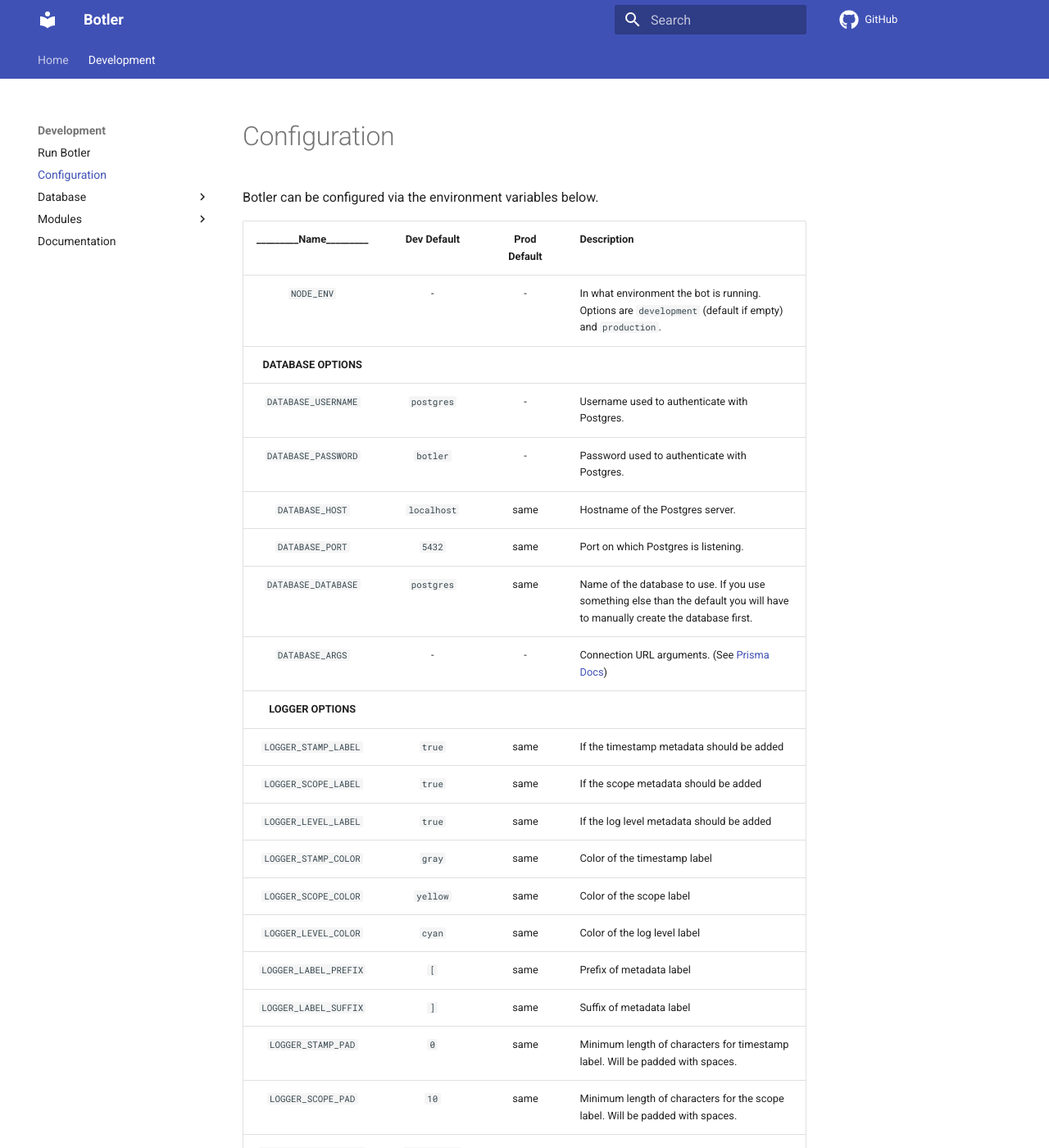
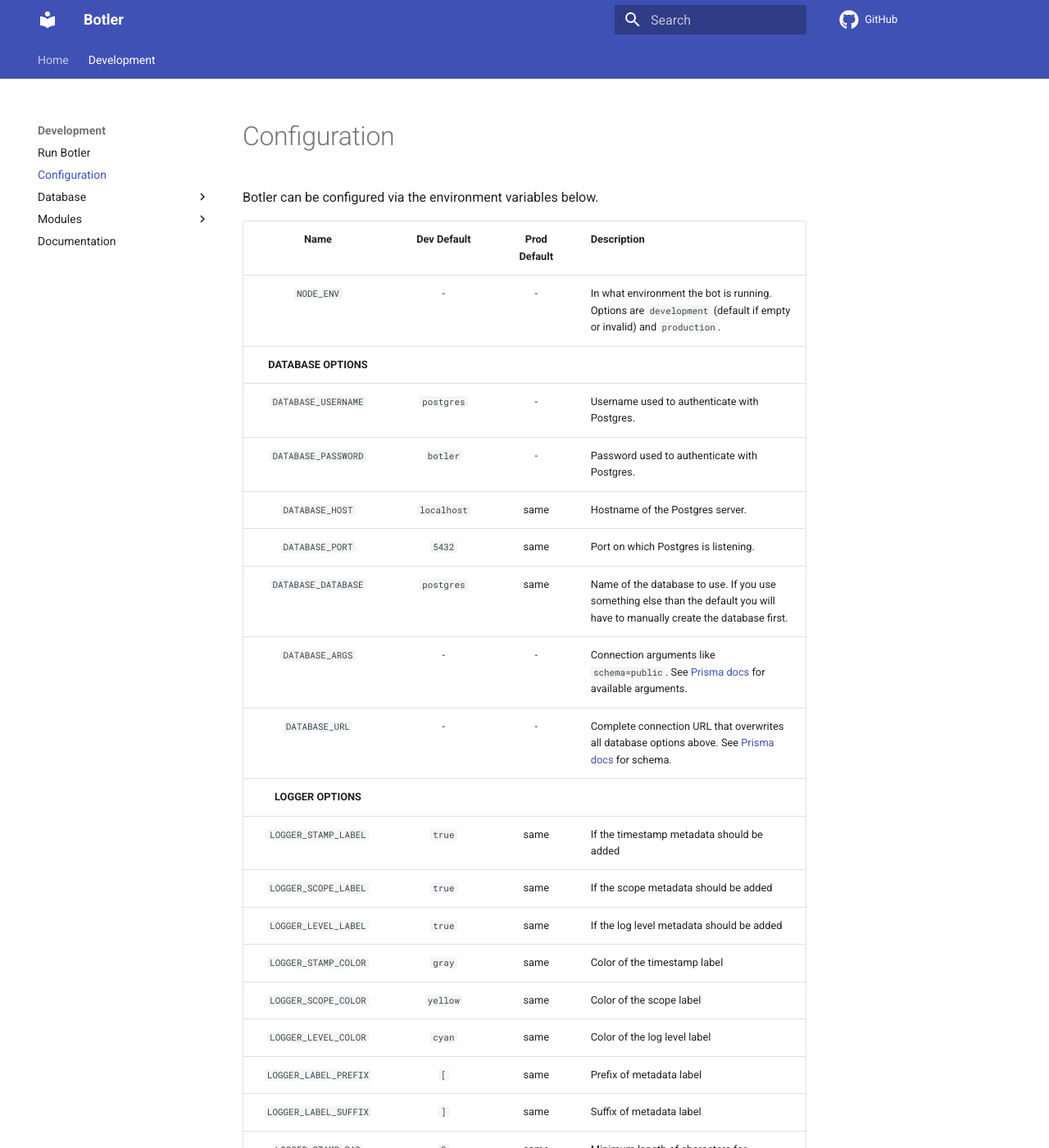
Before and after one commit to Botler-Dev/Botler, an MkDocs documentation site: the page built from docs/Development/Configuration.md, in a window 1280 px wide and 1400 px high. Shown: the whole window at 82% size. Built offline with MkDocs 1.6.1 and Material for MkDocs 9.7.7, drawn with Linux system fonts in a browser that asks for light colours; comment, search, counter and statistics services are not loaded; some of the changed text lies outside the part shown.

Commit message:
docs(database): add Prisma page

```diff
--- a/docs/Development/Configuration.md
+++ b/docs/Development/Configuration.md
@@ -3,30 +3,31 @@
 Botler can be configured via the environment variables below.
 
 <!-- The underscores surrounding "Name" are there to force a certain column with. This should be done via CSS in the future -->
-| _________Name_________ |        Dev Default        | Prod Default | Description                                                                                                                  |
-| :--------------------: | :-----------------------: | :----------: | :--------------------------------------------------------------------------------------------------------------------------- |
-|       `NODE_ENV`       |             -             |      -       | In what environment the bot is running. Options are `development` (default if empty) and `production`.                       |
-|  **DATABASE OPTIONS**  |
-|  `DATABASE_USERNAME`   |        `postgres`         |      -       | Username used to authenticate with Postgres.                                                                                 |
-|  `DATABASE_PASSWORD`   |         `botler`          |      -       | Password used to authenticate with Postgres.                                                                                 |
-|    `DATABASE_HOST`     |        `localhost`        |     same     | Hostname of the Postgres server.                                                                                             |
-|    `DATABASE_PORT`     |          `5432`           |     same     | Port on which Postgres is listening.                                                                                         |
-|  `DATABASE_DATABASE`   |        `postgres`         |     same     | Name of the database to use. If you use something else than the default you will have to manually create the database first. |
-|    `DATABASE_ARGS`     |             -             |      -       | Connection URL arguments. (See [Prisma Docs](https://www.prisma.io/docs/concepts/database-connectors/postgresql#arguments))  |
-|   **LOGGER OPTIONS**   |
-|  `LOGGER_STAMP_LABEL`  |          `true`           |     same     | If the timestamp metadata should be added                                                                                    |
-|  `LOGGER_SCOPE_LABEL`  |          `true`           |     same     | If the scope metadata should be added                                                                                        |
-|  `LOGGER_LEVEL_LABEL`  |          `true`           |     same     | If the log level metadata should be added                                                                                    |
-|  `LOGGER_STAMP_COLOR`  |          `gray`           |     same     | Color of the timestamp label                                                                                                 |
-|  `LOGGER_SCOPE_COLOR`  |         `yellow`          |     same     | Color of the scope label                                                                                                     |
-|  `LOGGER_LEVEL_COLOR`  |          `cyan`           |     same     | Color of the log level label                                                                                                 |
-| `LOGGER_LABEL_PREFIX`  |            `[`            |     same     | Prefix of metadata label                                                                                                     |
-| `LOGGER_LABEL_SUFFIX`  |            `]`            |     same     | Suffix of metadata label                                                                                                     |
-|   `LOGGER_STAMP_PAD`   |            `0`            |     same     | Minimum length of characters for timestamp label. Will be padded with spaces.                                                |
-|   `LOGGER_SCOPE_PAD`   |           `10`            |     same     | Minimum length of characters for the scope label. Will be padded with spaces.                                                |
-| `LOGGER_STAMP_FORMAT`  | `YYYY/MM/DD HH:mm:ss.sss` |     same     | Format of timestamp label. See the [Day.js documentation](https://day.js.org/docs/en/display/format) for more information.   |
-| **DEBUGGING OPTIONS**  |
-|  `PRISMA_LOG_QUERIES`  |          `false`          |     same     | If all database queries performed via Prisma should be logged.                                                               |
+| <div style="width:150px">Name</div> |        Dev Default        | Prod Default | Description                                                                                                                                                                          |
+| :---------------------------------: | :-----------------------: | :----------: | :----------------------------------------------------------------------------------------------------------------------------------------------------------------------------------- |
+|             `NODE_ENV`              |             -             |      -       | In what environment the bot is running. Options are `development` (default if empty or invalid) and `production`.                                                                    |
+|        **DATABASE OPTIONS**         |
+|         `DATABASE_USERNAME`         |        `postgres`         |      -       | Username used to authenticate with Postgres.                                                                                                                                         |
+|         `DATABASE_PASSWORD`         |         `botler`          |      -       | Password used to authenticate with Postgres.                                                                                                                                         |
+|           `DATABASE_HOST`           |        `localhost`        |     same     | Hostname of the Postgres server.                                                                                                                                                     |
+|           `DATABASE_PORT`           |          `5432`           |     same     | Port on which Postgres is listening.                                                                                                                                                 |
+|         `DATABASE_DATABASE`         |        `postgres`         |     same     | Name of the database to use. If you use something else than the default you will have to manually create the database first.                                                         |
+|           `DATABASE_ARGS`           |             -             |      -       | Connection arguments like `schema=public`. See [Prisma docs](https://www.prisma.io/docs/concepts/database-connectors/postgresql#arguments) for available arguments.                  |
+|           `DATABASE_URL`            |             -             |      -       | Complete connection URL that overwrites all database options above. See [Prisma docs](https://www.prisma.io/docs/concepts/database-connectors/postgresql#connection-url) for schema. |
+|         **LOGGER OPTIONS**          |
+|        `LOGGER_STAMP_LABEL`         |          `true`           |     same     | If the timestamp metadata should be added                                                                                                                                            |
+|        `LOGGER_SCOPE_LABEL`         |          `true`           |     same     | If the scope metadata should be added                                                                                                                                                |
+|        `LOGGER_LEVEL_LABEL`         |          `true`           |     same     | If the log level metadata should be added                                                                                                                                            |
+|        `LOGGER_STAMP_COLOR`         |          `gray`           |     same     | Color of the timestamp label                                                                                                                                                         |
+|        `LOGGER_SCOPE_COLOR`         |         `yellow`          |     same     | Color of the scope label                                                                                                                                                             |
+|        `LOGGER_LEVEL_COLOR`         |          `cyan`           |     same     | Color of the log level label                                                                                                                                                         |
+|        `LOGGER_LABEL_PREFIX`        |            `[`            |     same     | Prefix of metadata label                                                                                                                                                             |
+|        `LOGGER_LABEL_SUFFIX`        |            `]`            |     same     | Suffix of metadata label                                                                                                                                                             |
+|         `LOGGER_STAMP_PAD`          |            `0`            |     same     | Minimum length of characters for timestamp label. Will be padded with spaces.                                                                                                        |
+|         `LOGGER_SCOPE_PAD`          |           `10`            |     same     | Minimum length of characters for the scope label. Will be padded with spaces.                                                                                                        |
+|        `LOGGER_STAMP_FORMAT`        | `YYYY/MM/DD HH:mm:ss.sss` |     same     | Format of timestamp label. See the [Day.js docs](https://day.js.org/docs/en/display/format) for more information.                                                                    |
+|        **DEBUGGING OPTIONS**        |
+|        `PRISMA_LOG_QUERIES`         |          `false`          |     same     | If all database queries performed via Prisma should be logged.                                                                                                                       |
 
 !!! tip "More Logger Colors"
     You can set label colors (`LOGGER_*_COLOR` variables) to any [CSS color keyword](https://www.w3.org/wiki/CSS/Properties/color/keywords)
--- a/mkdocs.yml
+++ b/mkdocs.yml
@@ -54,6 +54,7 @@ nav:
       - Run Botler: Development/Run-Botler.md
       - Configuration: Development/Configuration.md
       - Database:
+          - Prisma: Development/Database/Prisma.md
           - Entity System: Development/Database/Entity-System.md
       - Modules:
           - Command:
```
Also changed, not shown: docs/Development/Database/Prisma.md (added, +47 -0 lines).
